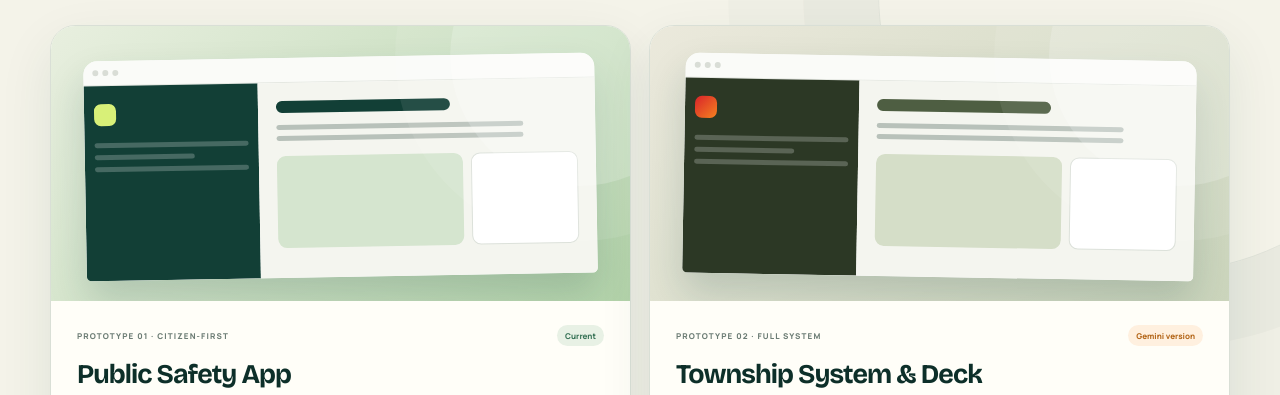
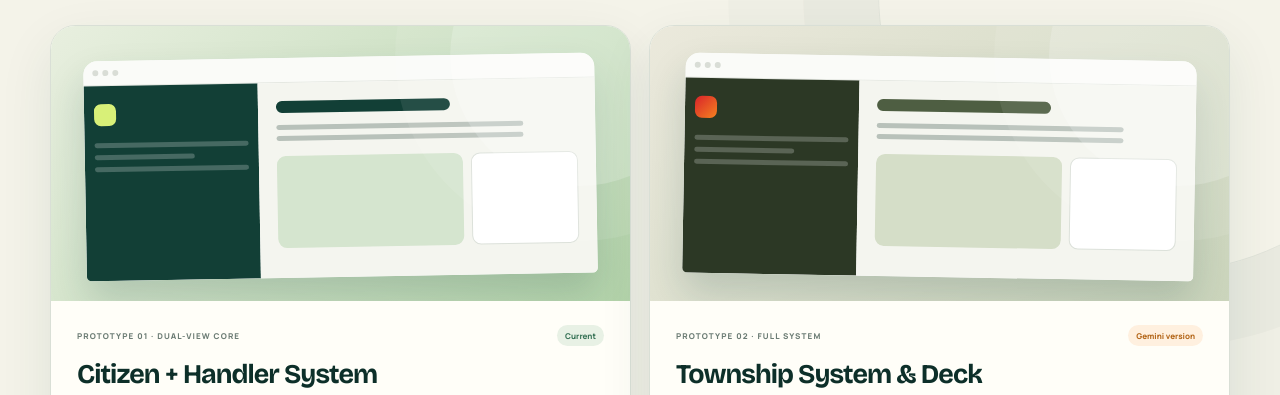
Before and after one commit to kimister12/treewatch-prototype, a plain HTML site: page index.html in a window 1280 px wide. Shown: the part 389-784 px from the top of the page. Drawn offline with nearby package versions, Linux system fonts and the light colour scheme.

Commit message:
Update Prototype 1 description for dual-view system

```diff
--- a/index.html
+++ b/index.html
@@ -29,7 +29,7 @@
       <section class="prototype-grid">
         <article class="card card-a">
           <div class="preview"><div class="browser"><div class="browser-bar"><i></i><i></i><i></i></div><div class="browser-body"><div class="mini-side"><div class="mini-logo"></div><div class="mini-line"></div><div class="mini-line short"></div><div class="mini-line"></div></div><div class="mini-main"><div class="mini-title"></div><div class="mini-text"></div><div class="mini-text"></div><div class="mini-cards"><i></i><i></i></div></div></div></div></div>
-          <div class="card-body"><div class="card-meta"><span class="version">Prototype 01 · Citizen-first</span><span class="status">Current</span></div><h2>Public Safety App</h2><p>A focused citizen experience for smart reporting, neighborhood fall-zone awareness, and live storm advisories.</p><div class="chips"><span>Smart Scan</span><span>Safety Map</span><span>Live Weather</span></div><a class="open-btn" href="prototype-1/" target="_blank" rel="noopener">Open citizen prototype <b>→</b></a></div>
+          <div class="card-body"><div class="card-meta"><span class="version">Prototype 01 · Dual-view core</span><span class="status">Current</span></div><h2>Citizen + Handler System</h2><p>A public safety app paired with a township command centre for risk mapping, storm ranking, triage, and arborist escalation.</p><div class="chips"><span>Smart Scan</span><span>Map + Ranker</span><span>ISA Escalation</span></div><a class="open-btn" href="prototype-1/" target="_blank" rel="noopener">Open dual-view prototype <b>→</b></a></div>
         </article>
         <article class="card card-b">
           <div class="preview"><div class="browser"><div class="browser-bar"><i></i><i></i><i></i></div><div class="browser-body"><div class="mini-side"><div class="mini-logo"></div><div class="mini-line"></div><div class="mini-line short"></div><div class="mini-line"></div></div><div class="mini-main"><div class="mini-title"></div><div class="mini-text"></div><div class="mini-text"></div><div class="mini-cards"><i></i><i></i></div></div></div></div></div>
```
